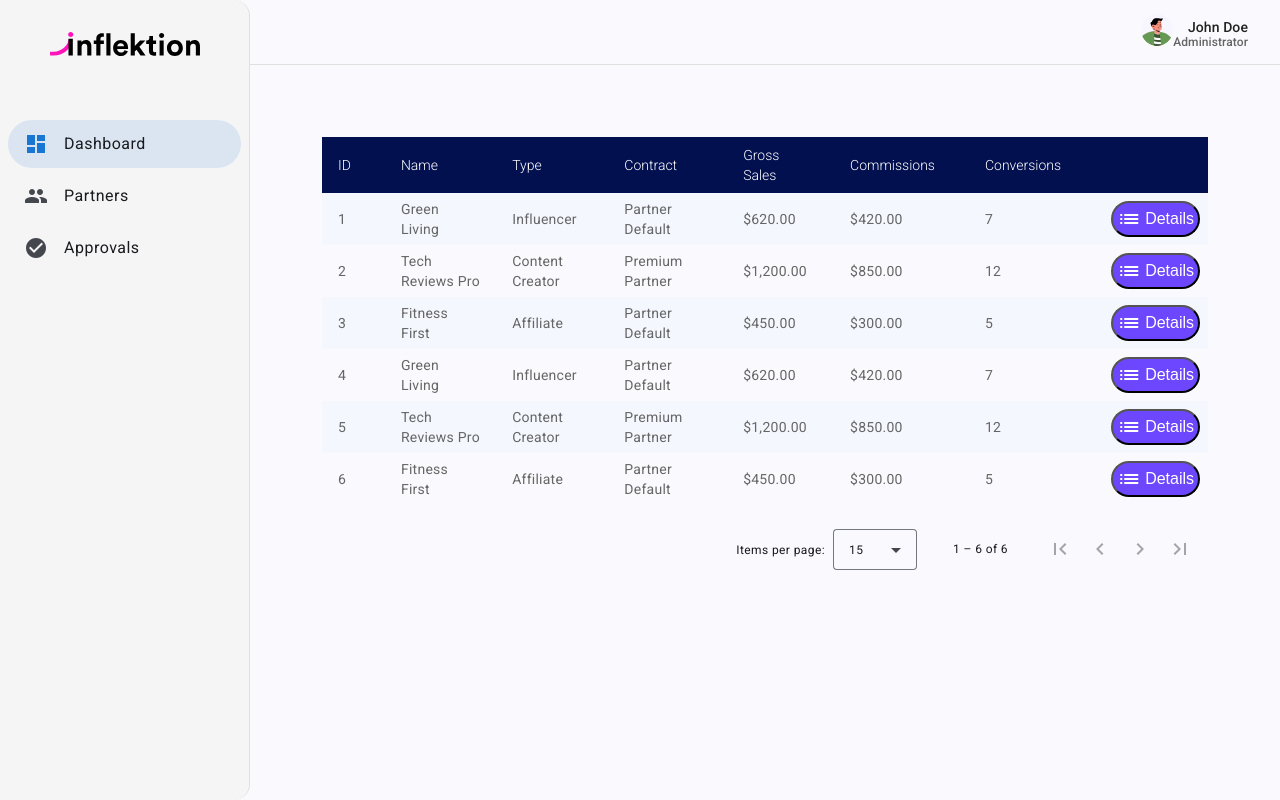
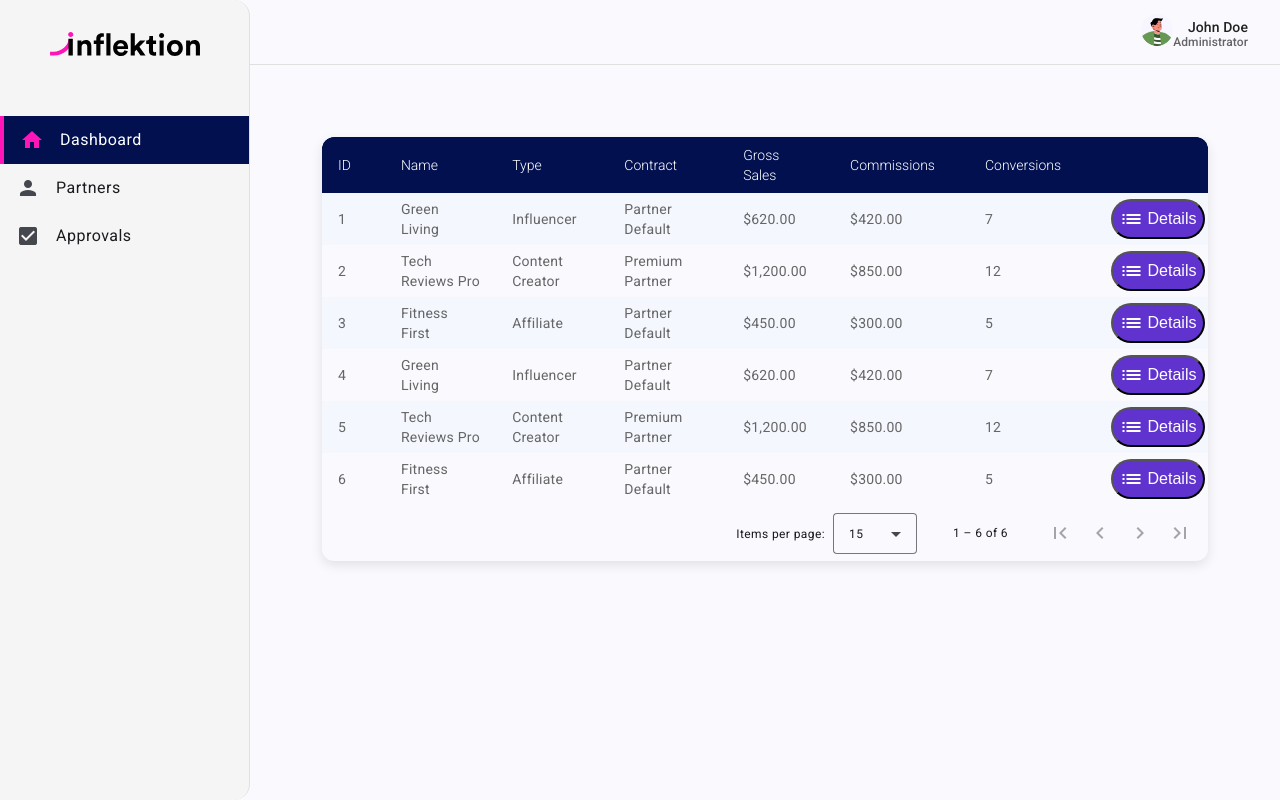
Before and after one commit to BrunoPavlinic/partner-portal, an Angular app: page /dashboard in a window 1280 px wide. Built offline with nearby package versions, Linux system fonts and the light colour scheme.

Commit message:
Sicebar, dashboard and table styles changes, table pagination fix

```diff
--- a/src/app/layout/sidebar/sidebar.component.html
+++ b/src/app/layout/sidebar/sidebar.component.html
@@ -4,15 +4,15 @@
   </div>
   <mat-nav-list class="nav-links">
     <a mat-list-item routerLink="/dashboard" routerLinkActive="active">
-      <mat-icon matListItemIcon>dashboard</mat-icon>
+      <mat-icon matListItemIcon>home_outline</mat-icon>
       <span matListItemTitle>Dashboard</span>
     </a>
     <a mat-list-item routerLink="/partners" routerLinkActive="active">
-      <mat-icon matListItemIcon>people</mat-icon>
+      <mat-icon matListItemIcon>person</mat-icon>
       <span matListItemTitle>Partners</span>
     </a>
     <a mat-list-item routerLink="/approvals" routerLinkActive="active">
-      <mat-icon matListItemIcon>check_circle</mat-icon>
+      <mat-icon matListItemIcon>check_box</mat-icon>
       <span matListItemTitle>Approvals</span>
     </a>
   </mat-nav-list>
--- a/src/app/layout/sidebar/sidebar.component.scss
+++ b/src/app/layout/sidebar/sidebar.component.scss
@@ -1,3 +1,5 @@
+@import '../../shared/styles/variables.scss';
+
 .sidebar-container {
   display: flex;
   flex-direction: column;
@@ -22,18 +24,20 @@
 
 .nav-links a {
   width: auto;
+  border-radius: 0;
 }
 
 :host ::ng-deep {
   .active {
-    background-color: rgba(25, 118, 210, 0.12) !important;
-    color: #1976d2 !important;
+    background-color: $primary-color !important;
+    color: white !important;
+    border-left: 4px solid $secondary-color;
     .mat-icon {
-      color: #1976d2 !important;
+      color: $secondary-color !important;
+    }
+
+    span {
+      color: white !important;
     }
   }
-  .mat-mdc-list-item {
-    margin: 4px 8px;
-    border-radius: 4px;
-  }
 }
--- a/src/app/pages/dashboard/dashboard.component.ts
+++ b/src/app/pages/dashboard/dashboard.component.ts
@@ -60,8 +60,11 @@ export class DashboardComponent implements OnInit {
         );
     }
 
-    onPageChange(page: number): void {
-        this.tableState.currentPage = page;
+    onPageChange(event: any): void {
+        this.tableState.currentPage = event.pageIndex + 1;
+        if (this.tableState.pageSize !== event.pageSize) {
+            this.tableState.pageSize = event.pageSize;
+        }
         this.updateDisplayedPartners();
     }
 
--- a/src/app/shared/components/partner-table/partner-table.component.html
+++ b/src/app/shared/components/partner-table/partner-table.component.html
@@ -12,7 +12,8 @@
     }
 
     @if (!tableState.loading && !tableState.error) {
-        <table mat-table [dataSource]="partners" matSort (matSortChange)="onSortChange($event)" class="mat-elevation-z8">
+        <div class="table-wrapper">
+            <table mat-table [dataSource]="partners" matSort (matSortChange)="onSortChange($event)">
                 <!-- ID Column -->
                 <ng-container matColumnDef="id">
                     <th mat-header-cell *matHeaderCellDef mat-sort-header> ID </th>
@@ -77,5 +78,6 @@
                 [pageSizeOptions]="[5, 10, 15, 20]"
                 showFirstLastButtons>
             </mat-paginator>
+        </div>
     }
 </div>
--- a/src/app/shared/components/partner-table/partner-table.component.scss
+++ b/src/app/shared/components/partner-table/partner-table.component.scss
@@ -6,10 +6,23 @@
     padding: 1rem;
 }
 
+.table-wrapper {
+    border-radius: 12px;
+    overflow: hidden;
+    box-shadow: 0 4px 12px rgba(0, 0, 0, 0.1);
+}
+
 table {
     width: 100%;
-    margin-bottom: 1rem;
+    margin-bottom: 0;
     border-collapse: collapse;
+}
+
+// Additional styling for the paginator to match table style
+.mat-mdc-paginator {
+    border-radius: 0 0 12px 12px;
+    overflow: hidden;
+    box-shadow: 0 4px 6px -4px rgba(0, 0, 0, 0.1);
 }
 
 /* Remove borders */
@@ -19,10 +32,23 @@ table {
 
 .mat-mdc-header-row {
     background-color: $primary-color;
+    border-radius: 12px 12px 0 0;
+}
+
+.mat-mdc-header-row th:first-child {
+    border-top-left-radius: 12px;
+}
+
+.mat-mdc-header-row th:last-child {
+    border-top-right-radius: 12px;
 }
 
 .mat-mdc-header-row th {
     font-weight: 100;
+}
+
+:host {
+    --mat-sort-arrow-color: white;
 }
 
 .mat-mdc-header-cell {
@@ -61,12 +87,12 @@ table {
 }
 
 .details-button {
-    background-color: #6C47FF;
+    background-color: #6033ce;
     color: white;
     border-radius: 100px;
     display: flex;
     align-items: center;
-    padding: 5%;
+    padding: 8%;
     cursor: pointer;
     mat-icon {
         margin-right: 4px;
@@ -83,7 +109,8 @@ table {
         overflow-x: auto;
     }
 
-    table {
+    .table-wrapper {
         min-width: 800px;
+        width: 100%;
     }
 }
--- a/src/app/shared/components/partner-table/partner-table.component.ts
+++ b/src/app/shared/components/partner-table/partner-table.component.ts
@@ -25,7 +25,7 @@ import { MatIconModule } from '@angular/material/icon';
 export class PartnerTableComponent {
     @Input() partners: Partner[] = [];
     @Input() tableState!: PartnerTableState;
-    @Output() pageChange = new EventEmitter<number>();
+    @Output() pageChange = new EventEmitter<any>();
     @Output() sortChange = new EventEmitter<{active: string; direction: string}>();
 
     displayedColumns: string[] = [
@@ -40,7 +40,7 @@ export class PartnerTableComponent {
     ];
 
     onPageChange(event: any): void {
-        this.pageChange.emit(event.pageIndex + 1);
+        this.pageChange.emit(event);
     }
 
     onSortChange(event: any): void {
```
Lines whose indentation alone changed are shown as unchanged.
